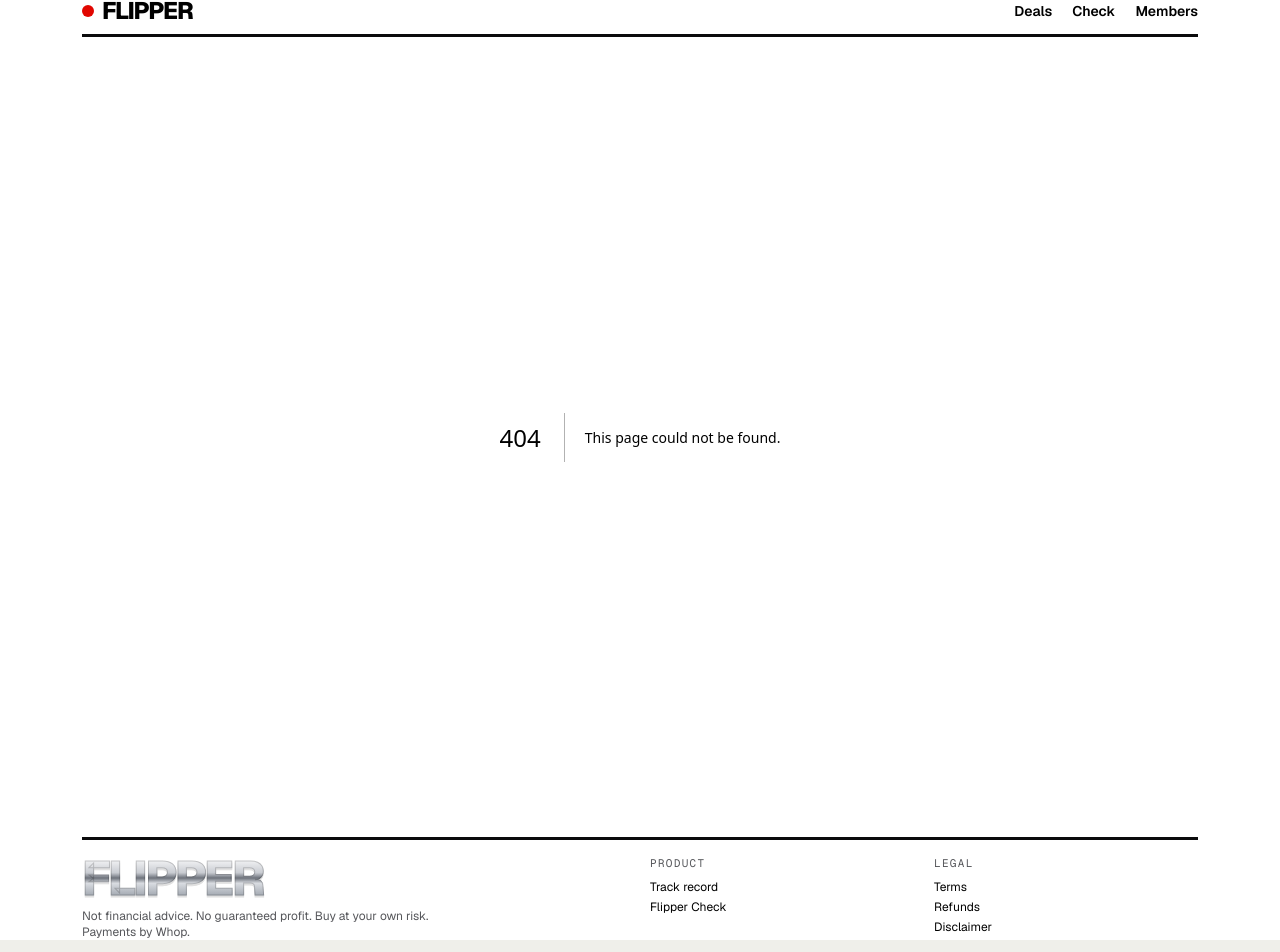
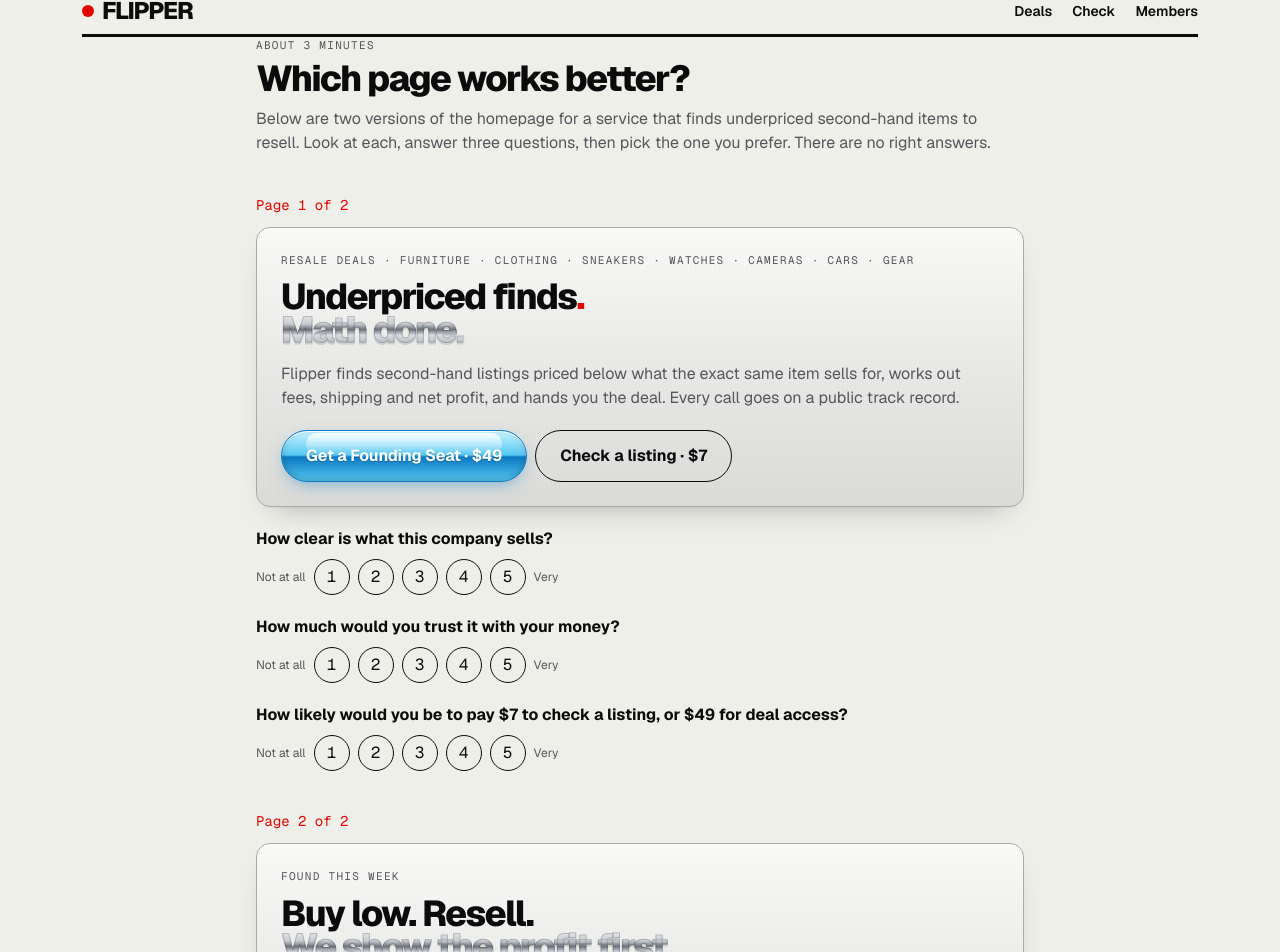
Before and after one commit to eliekrugz-ux/flipper, a Next.js app: page /study/offer in a window 1280 px wide. Before the commit this address had no page. Shown: the top 952 px of the page. Built offline with nearby package versions, Linux system fonts and the light colour scheme; no server answers.

Commit message:
Terac Study 1 task page: offer page A/B with ratings, hands back to Terac on finish
Co-Authored-By: Claude Opus 5.5 <noreply@anthropic.com>

```diff
--- /dev/null
+++ b/app/study/offer/StudyForm.tsx
@@ -0,0 +1,139 @@
+"use client";
+
+import { useState, useTransition } from "react";
+import { submitOfferStudy, type Ids } from "./actions";
+
+interface MiniDeal { title: string; buy: number; mv: number; net: number }
+
+const usd = (n: number) => `$${Math.round(n).toLocaleString("en-US")}`;
+const QUESTIONS = [
+  ["clarity", "How clear is what this company sells?"],
+  ["trust", "How much would you trust it with your money?"],
+  ["pay", "How likely would you be to pay $7 to check a listing, or $49 for deal access?"],
+] as const;
+
+// Version A: the live page today. Version B: proof-first, leads with real found deals.
+function VersionA() {
+  return (
+    <div className="panel p-6">
+      <div className="label">Resale deals · furniture · clothing · sneakers · watches · cameras · cars · gear</div>
+      <div className="display mt-3 text-4xl">Underpriced finds<span className="text-red">.</span><br /><span className="chrome-text">Math done.</span></div>
+      <p className="mt-4 text-ink-2">
+        Flipper finds second-hand listings priced below what the exact same item sells for, works out fees,
+        shipping and net profit, and hands you the deal. Every call goes on a public track record.
+      </p>
+      <div className="mt-5 flex flex-wrap gap-2">
+        <span className="pill">Get a Founding Seat · $49</span>
+        <span className="pill-ghost">Check a listing · $7</span>
+      </div>
+    </div>
+  );
+}
+
+function VersionB({ deals }: { deals: MiniDeal[] }) {
+  return (
+    <div className="panel p-6">
+      <div className="label">Found this week</div>
+      <div className="display mt-3 text-4xl">Buy low. Resell.<br /><span className="chrome-text">We show the profit first.</span></div>
+      <ul className="mt-4 border-t border-ink">
+        {deals.map((d) => (
+          <li key={d.title} className="flex justify-between gap-3 border-b border-hair py-2 text-sm">
+            <span className="min-w-0 truncate">{d.title}</span>
+            <span className="shrink-0 font-mono">{usd(d.buy)} → {usd(d.mv)} · <b className="text-red">+{usd(d.net)}</b></span>
+          </li>
+        ))}
+      </ul>
+      <p className="mt-4 text-ink-2">Paste any listing and get BUY, PASS or OFFER with the math, or get every deal 24 hours before the public.</p>
+      <div className="mt-5 flex flex-wrap gap-2">
+        <span className="pill">Check a listing · $7</span>
+        <span className="pill-ghost">Members get deals first · $49</span>
+      </div>
+    </div>
+  );
+}
+
+function Scale({ value, onChange }: { value?: number; onChange: (n: number) => void }) {
+  return (
+    <div className="mt-2 flex items-center gap-2">
+      <span className="text-xs text-ink-2">Not at all</span>
+      {[1, 2, 3, 4, 5].map((n) => (
+        <button
+          key={n} type="button" onClick={() => onChange(n)}
+          className={`h-9 w-9 rounded-full border font-mono ${value === n ? "border-red bg-red text-white" : "border-ink"}`}
+        >{n}</button>
+      ))}
+      <span className="text-xs text-ink-2">Very</span>
+    </div>
+  );
+}
+
+export function StudyForm({ ids, deals }: { ids: Ids; deals: MiniDeal[] }) {
+  // Order alternates by participant so neither version always goes first.
+  const bFirst = [...(ids.teracSubmissionId || "x")].reduce((s, c) => s + c.charCodeAt(0), 0) % 2 === 1;
+  const order = bFirst ? (["B", "A"] as const) : (["A", "B"] as const);
+  const [a, setA] = useState<Record<string, number | string>>({});
+  const [error, setError] = useState("");
+  const [pending, start] = useTransition();
+  const set = (k: string, v: number | string) => setA((s) => ({ ...s, [k]: v }));
+
+  const required = [...order.flatMap((v) => QUESTIONS.map(([k]) => `${v}_${k}`)), "prefer"];
+  const done = required.every((k) => a[k] !== undefined) && String(a.why ?? "").trim().length >= 10;
+
+  function submit() {
+    setError("");
+    start(async () => {
+      try {
+        window.location.href = await submitOfferStudy(ids, { ...a, order: order.join("") });
+      } catch (e) {
+        setError(e instanceof Error ? e.message : "Something went wrong.");
+      }
+    });
+  }
+
+  return (
+    <div className="mx-auto max-w-3xl">
+      <div className="label">About 3 minutes</div>
+      <h1 className="display mt-2 text-4xl">Which page works better?</h1>
+      <p className="mt-3 text-ink-2">
+        Below are two versions of the homepage for a service that finds underpriced second-hand items to resell.
+        Look at each, answer three questions, then pick the one you prefer. There are no right answers.
+      </p>
+
+      {order.map((v, i) => (
+        <section key={v} className="mt-10">
+          <div className="font-mono text-sm text-red">Page {i + 1} of 2</div>
+          <div className="mt-3">{v === "A" ? <VersionA /> : <VersionB deals={deals} />}</div>
+          {QUESTIONS.map(([k, q]) => (
+            <div key={k} className="mt-5">
+              <div className="font-bold">{q}</div>
+              <Scale value={a[`${v}_${k}`] as number} onChange={(n) => set(`${v}_${k}`, n)} />
+            </div>
+          ))}
+        </section>
+      ))}
+
+      <section className="mt-10 border-t-[3px] border-ink pt-6">
+        <div className="font-bold">Which page would make you more likely to buy?</div>
+        <div className="mt-3 flex gap-3">
+          {order.map((v, i) => (
+            <button
+              key={v} type="button" onClick={() => set("prefer", v)}
+              className={a.prefer === v ? "pill" : "pill-ghost"}
+            >Page {i + 1}</button>
+          ))}
+        </div>
+        <div className="mt-6 font-bold">Why? And was anything confusing or off-putting?</div>
+        <textarea
+          className="mt-2 w-full rounded-xl border border-ink bg-paper p-3" rows={4}
+          value={String(a.why ?? "")} onChange={(e) => set("why", e.target.value)}
+          placeholder="A sentence or two is plenty."
+        />
+        {error && <p className="mt-3 text-red">{error}</p>}
+        <button type="button" disabled={!done || pending} onClick={submit} className="pill mt-6 disabled:opacity-40">
+          {pending ? "Submitting…" : "Submit and finish"}
+        </button>
+        {!done && <p className="mt-2 text-xs text-ink-2">Answer every question to finish.</p>}
+      </section>
+    </div>
+  );
+}
--- /dev/null
+++ b/app/study/offer/actions.ts
@@ -0,0 +1,24 @@
+"use server";
+
+import { db } from "@/lib/db";
+
+export interface Ids { submissionId: string; teracSubmissionId: string; taskId: string }
+
+// Terac's completion callback: marks the participant's submission done.
+const CALLBACK = process.env.TERAC_CALLBACK_URL || "https://terac.com/api/external/callback";
+
+export async function submitOfferStudy(ids: Ids, answers: Record<string, unknown>): Promise<string> {
+  const { error } = await db()!.from("study_responses").upsert(
+    {
+      study: "offer_page_v1",
+      terac_submission_id: ids.teracSubmissionId || null,
+      submission_id: ids.submissionId || null,
+      task_id: ids.taskId || null,
+      answers,
+    },
+    { onConflict: "study,terac_submission_id", ignoreDuplicates: true },
+  );
+  if (error) throw new Error("Couldn't save your answers, please try again.");
+  const q = new URLSearchParams({ ...ids, result: "completed" });
+  return `${CALLBACK}?${q}`;
+}
--- /dev/null
+++ b/app/study/offer/page.tsx
@@ -0,0 +1,30 @@
+import { Suspense } from "react";
+import { connection } from "next/server";
+import { topDeals } from "@/lib/queries";
+import { StudyForm } from "./StudyForm";
+
+export const metadata = { title: "Quick feedback", robots: { index: false, follow: false } };
+
+// Terac Study 1 task page: participants compare two versions of the Flipper offer page.
+export default function OfferStudyPage({ searchParams }: PageProps<"/study/offer">) {
+  return (
+    <main className="wrap py-10">
+      <Suspense fallback={<p className="text-ink-2">Loading…</p>}>
+        <Study searchParams={searchParams} />
+      </Suspense>
+    </main>
+  );
+}
+
+async function Study({ searchParams }: { searchParams: PageProps<"/study/offer">["searchParams"] }) {
+  await connection();
+  const sp = await searchParams;
+  const one = (k: string) => (Array.isArray(sp[k]) ? sp[k][0] : sp[k]) ?? "";
+  const deals = (await topDeals(3)).map((d) => ({ title: d.title, buy: d.buy_price, mv: d.market_value, net: d.net_profit }));
+  return (
+    <StudyForm
+      ids={{ submissionId: one("submissionId"), teracSubmissionId: one("teracSubmissionId"), taskId: one("taskId") }}
+      deals={deals}
+    />
+  );
+}
```
Also changed, not shown: 1 other file (tests, documents, lock files or other folders).
